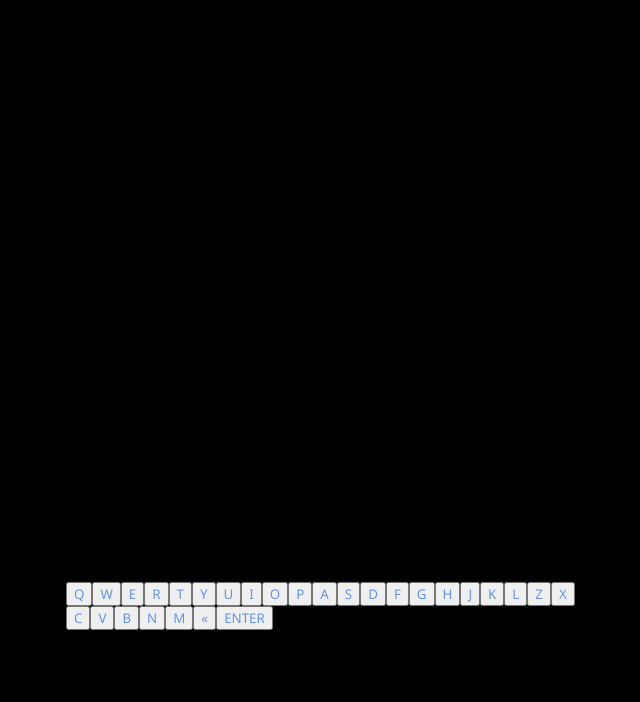
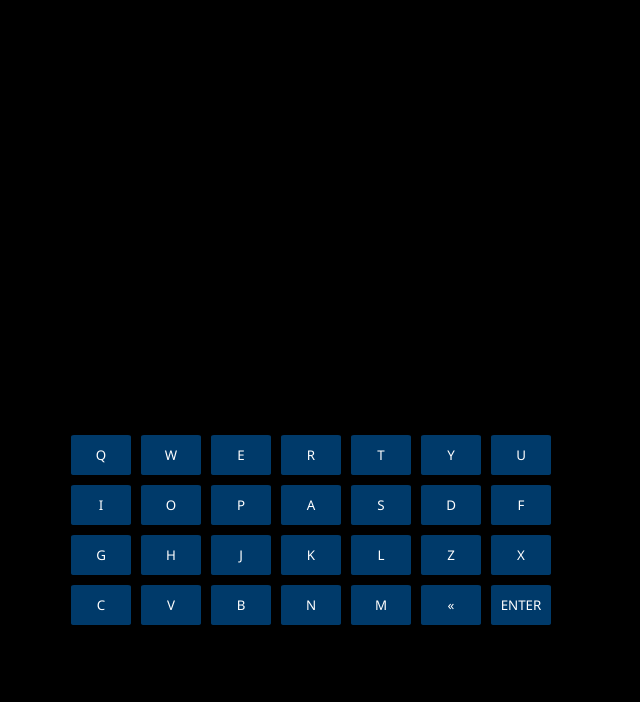
Before and after one commit to NaderNasr/WordleJS, a plain HTML site: page index.html in a window 1280 px wide. Shown: the part 98-800 px from the top of the page, without its empty margins (319-959 px from the left). Drawn offline with Linux system fonts and the light colour scheme.

Commit message:
keyboard buttons styling

```diff
--- a/style.css
+++ b/style.css
@@ -1,13 +1,13 @@
 * {
-  color: cornflowerblue;
+  color: rgb(255, 255, 255);
   font-family: 'Segoe UI', Tahoma, Geneva, Verdana, sans-serif;
 }
 
 body {
-  background-color:black;
+  background-color: black;
 }
 
-.game_container{
+.game_container {
   height: 90vh;
   display: flex;
   flex-direction: column;
@@ -26,8 +26,17 @@ body {
   margin-bottom: 30px;
 }
 
-.input_container{
+.input_container {
   width: 510px;
   display: flex;
   flex-wrap: wrap;
 }
+
+.input_container button {
+  width: 60px;
+  height: 40px;
+  border: none;
+  margin: 5px;
+  border-radius: 5%;
+  background-color: rgb(0, 58, 106);
+}
```
